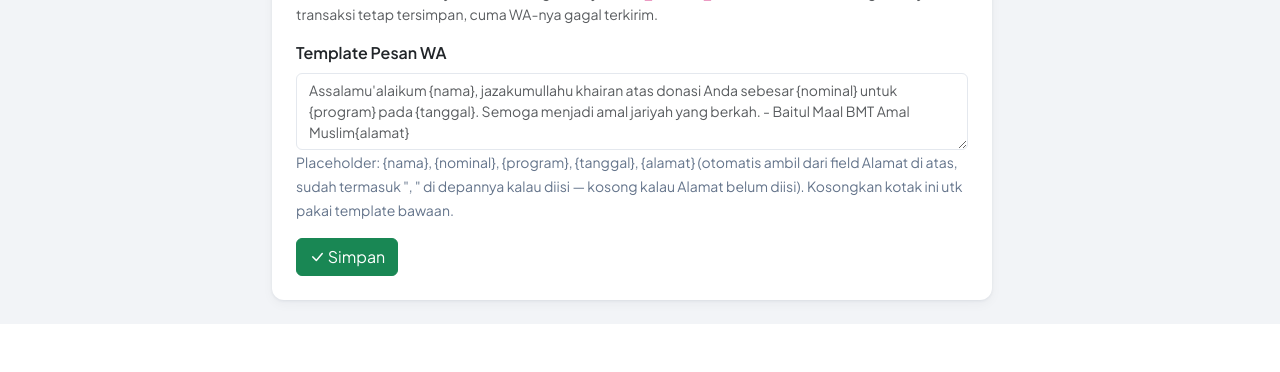
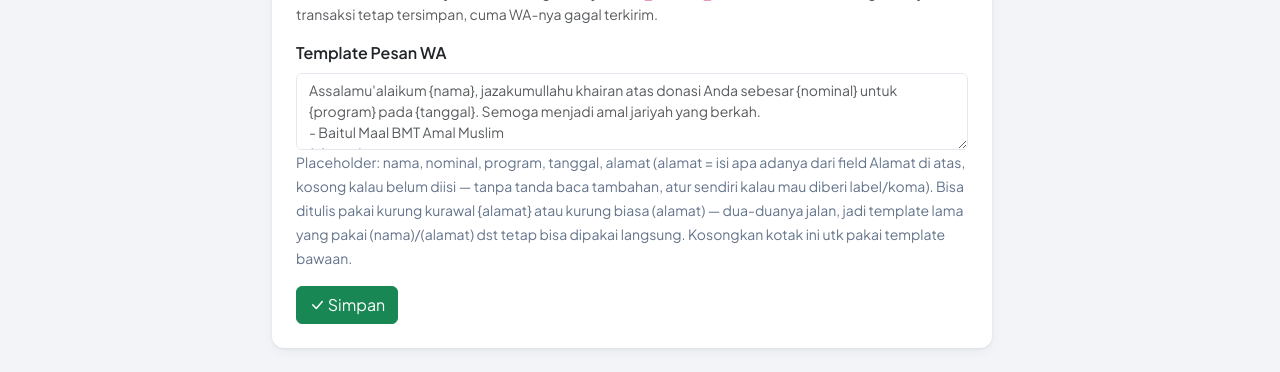
Before and after one commit to aguswib1308/siskeu-maal, a Flask app: page /admin/master/instansi in a window 1280 px wide. Shown: the part 833-1205 px from the top of the page. Before the commit the page ends 1157 px from the top, so only its background shows below. Run offline with Flask 3, Linux system fonts and the light colour scheme; the visitor is signed in with stand-in values (Sample User, id 1); data that the repository does not hold is empty.

Commit message:
fix(maal): notifikasi WA donasi gagal terisi krn placeholder (kurung) & no_hp kosong
Root cause laporan "sudah dicoba belum bisa": (1) template custom yg
disimpan admin pakai gaya placeholder kurung biasa (nama)/(alamat)/dst,
sedang render_pesan() cuma kenali {nama} -- skrg dua2nya didukung; (2)
transaksi tes pakai donatur tanpa no_hp -> kirim_notifikasi_donasi()
diam2 skip tanpa jejak, kelihatan spt error "kegagalan" sistem. Skrg
donatur ber-ID tp tanpa no_hp dicatat wa_status='gagal' + alasannya,
biar auditable -- transaksi tanpa donatur sama sekali (setoran kotak
anonim) ttp diam krn memang tak relevan. {alamat}/(alamat) jg dibikin
apa adanya (bkn diformat otomatis pakai koma) spy cocok dipakai di
template "Alamat : (alamat)" gaya label.

Co-Authored-By: Claude Sonnet 5 <noreply@anthropic.com>

```diff
--- a/app.py
+++ b/app.py
@@ -71,32 +71,37 @@ def insert_transaksi(conn, tanggal, jenis, coa_id, donatur_id, penerima_id,
 DEFAULT_TEMPLATE_DONASI = (
     "Assalamu'alaikum {nama}, jazakumullahu khairan atas donasi Anda sebesar "
     "{nominal} untuk {program} pada {tanggal}. Semoga menjadi amal jariyah yang "
-    "berkah. - Baitul Maal BMT Amal Muslim{alamat}"
+    "berkah.\n- Baitul Maal BMT Amal Muslim\n{alamat}"
 )
 
 def kirim_notifikasi_donasi(conn, trx_id):
     """Kirim WA ucapan terima kasih ke donatur stlh transaksi 'masuk' tersimpan
     (dipanggil dr insert_transaksi(), jg dr auto_transaksi_koleksi()). Tidak commit
-    -- caller yg commit. No-op diam2 kalau fitur blm diaktifkan, transaksi tanpa
-    donatur, atau donatur tak py no_hp -- transaksi ttp tersimpan walau WA gagal/
-    tak berlaku, sama spt kirim_notifikasi_penyaluran()."""
+    -- caller yg commit. Diamkan (tanpa jejak status) kalau fitur blm diaktifkan atau
+    transaksi ini memang bkn donasi ber-donatur (mis. setoran kotak/kencleng anonim)
+    -- itu bkn kegagalan, cuma tak relevan. Tapi kalau donatur-nya ADA tapi no_hp
+    kosong, tetap dicatat wa_status='gagal' spy admin py jejak audit (sama spt
+    kirim_notifikasi_penyaluran())."""
     inst = get_instansi(conn)
     if not inst.get('notif_donasi_aktif'):
         return
     row = conn.execute("""
-        SELECT t.jenis, t.jumlah, t.tanggal, d.nama AS donatur_nama, d.no_hp, c.nama AS coa_nama
+        SELECT t.jenis, t.jumlah, t.tanggal, t.donatur_id, d.nama AS donatur_nama, d.no_hp, c.nama AS coa_nama
         FROM transaksi t
         LEFT JOIN donatur d ON t.donatur_id = d.id
         LEFT JOIN chart_of_accounts c ON t.coa_id = c.id
         WHERE t.id=?
     """, (trx_id,)).fetchone()
-    if not row or row['jenis'] != 'masuk' or not row['no_hp']:
+    if not row or row['jenis'] != 'masuk' or not row['donatur_id']:
+        return
+    if not row['no_hp']:
+        conn.execute("UPDATE transaksi SET wa_status='gagal', wa_error=? WHERE id=?",
+                     ('Nomor HP donatur kosong', trx_id))
         return
     template = inst.get('template_pesan_donasi') or DEFAULT_TEMPLATE_DONASI
-    alamat = f", {inst['alamat']}" if inst.get('alamat') else ''
     pesan = render_pesan(template, nama=row['donatur_nama'] or 'Bapak/Ibu',
                           nominal=format_rupiah(row['jumlah']), program=row['coa_nama'] or '-',
-                          tanggal=row['tanggal'], alamat=alamat)
+                          tanggal=row['tanggal'], alamat=inst.get('alamat') or '')
     ok, error = kirim_wa(row['no_hp'], pesan)
     if ok:
         conn.execute("""UPDATE transaksi
--- a/templates/admin/master/instansi.html
+++ b/templates/admin/master/instansi.html
@@ -82,8 +82,10 @@
         <textarea name="template_pesan_donasi" class="form-control" rows="3"
           placeholder="{{ default_template_donasi }}">{{ inst.template_pesan_donasi or '' }}</textarea>
         <small class="text-muted">
-          Placeholder: {nama}, {nominal}, {program}, {tanggal}, {alamat} (otomatis ambil dari field
-          Alamat di atas, sudah termasuk ", " di depannya kalau diisi — kosong kalau Alamat belum diisi).
+          Placeholder: nama, nominal, program, tanggal, alamat (alamat = isi apa adanya dari field
+          Alamat di atas, kosong kalau belum diisi — tanpa tanda baca tambahan, atur sendiri kalau mau
+          diberi label/koma). Bisa ditulis pakai kurung kurawal {alamat} atau kurung biasa (alamat) —
+          dua-duanya jalan, jadi template lama yang pakai (nama)/(alamat) dst tetap bisa dipakai langsung.
           Kosongkan kotak ini utk pakai template bawaan.
         </small>
       </div>
```
Also changed, not shown: wa.py (+7 -4 lines).
